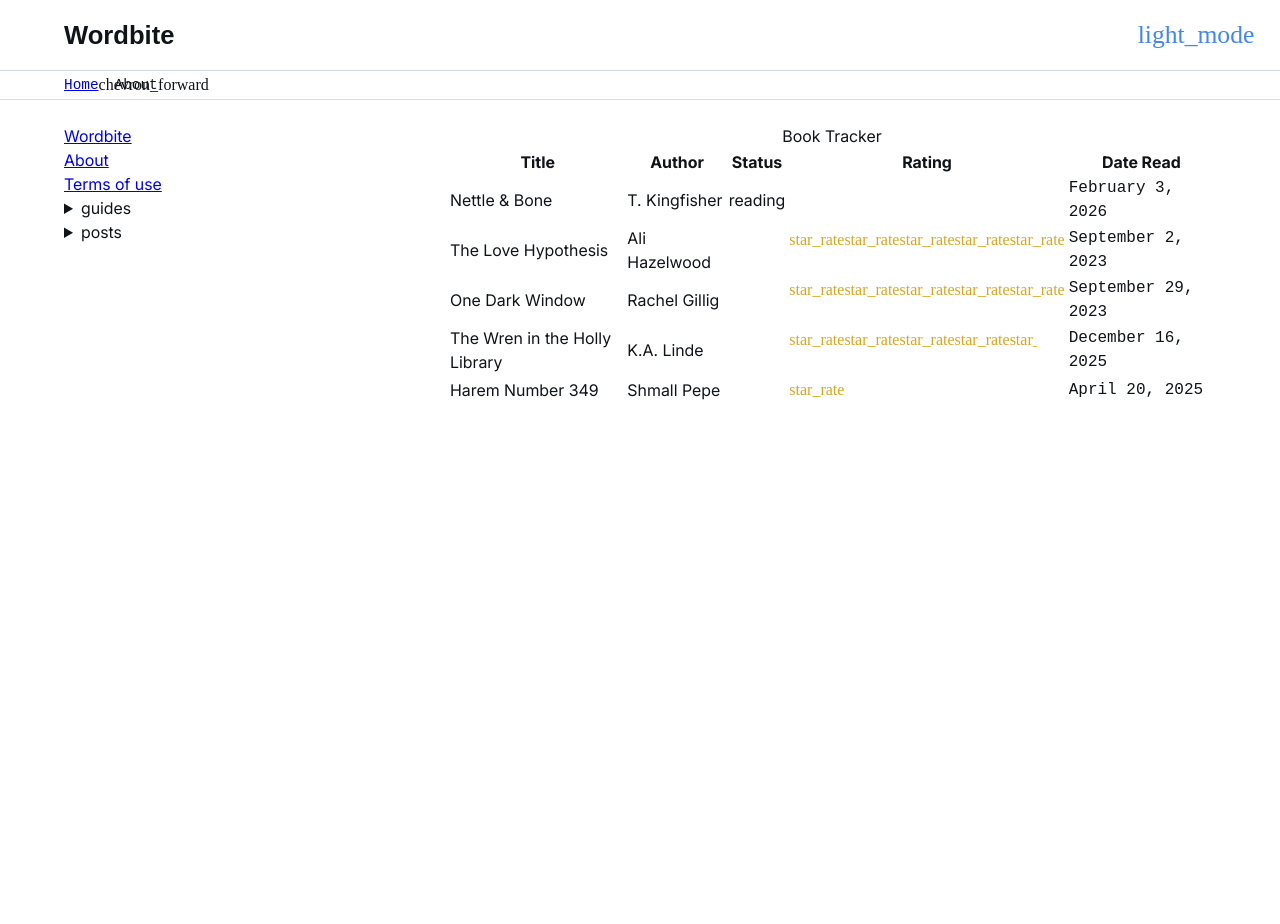
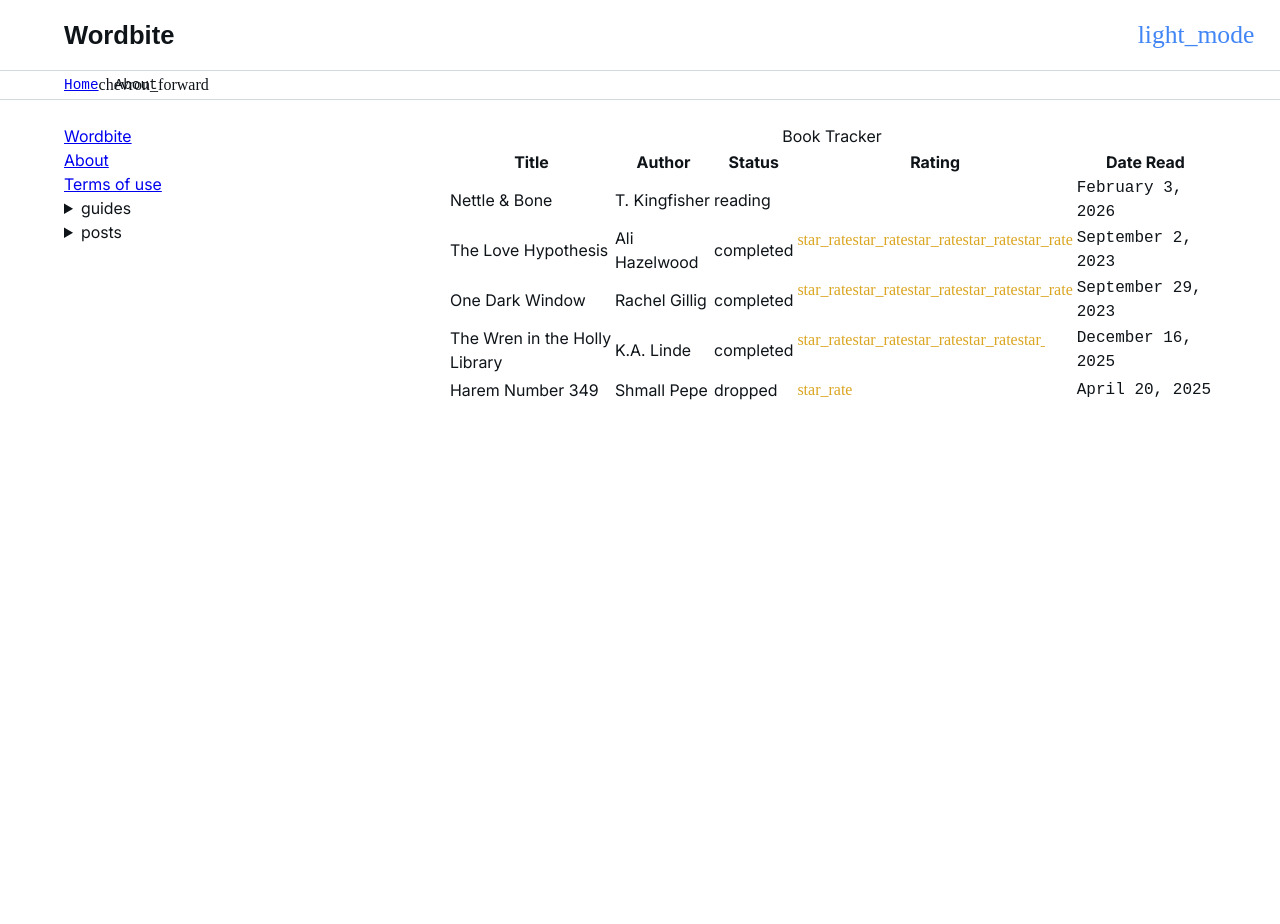
Before and after one commit to emilymcaldwell/Wordbite, a Jekyll site: the page built from about.md, in a window 1280 px wide. Built offline with Jekyll 4.4.1, drawn with Linux system fonts in a browser that asks for light colours; some web fonts are replaced.

Commit message:
Update about.md

```diff
--- a/about.md
+++ b/about.md
@@ -28,7 +28,7 @@ permalink: /about/
       <td class="book-title">{{ book.title }}</td>
       <td class="book-author">{{ book.author }}</td>
       {% assign status_array = book.status | split: ", " %}
-      <td class="book-status" data-sort="{{ status_array | first }}">{{ book.status[1] }}</td>
+      <td class="book-status" data-sort="{{ status_array | first }}">{{ status_array | last }}</td>
       <td class="book-rating" data-sort="{{ book.rating }}"><span style="width:{{ book.rating | times:20 | round: 0 }}%">star_ratestar_ratestar_ratestar_ratestar_rate</span></td>
       <td class="book-date" data-sort="{{ book.date }}">{{ book.date | date: "%B %-d, %Y" }}</td>
     </tr>
```
